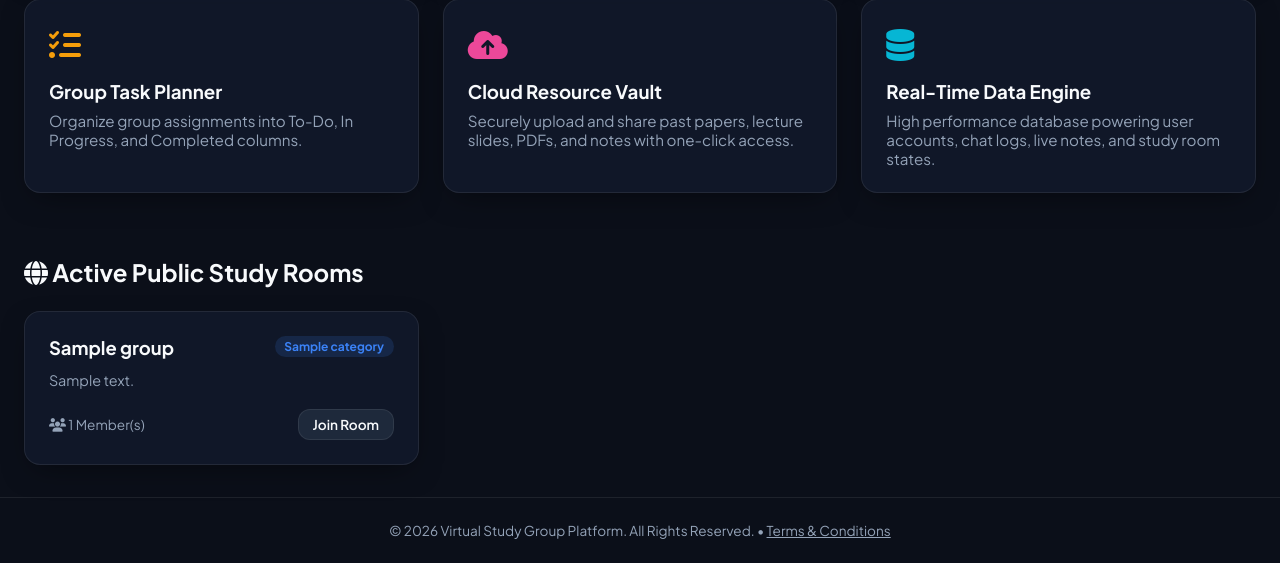
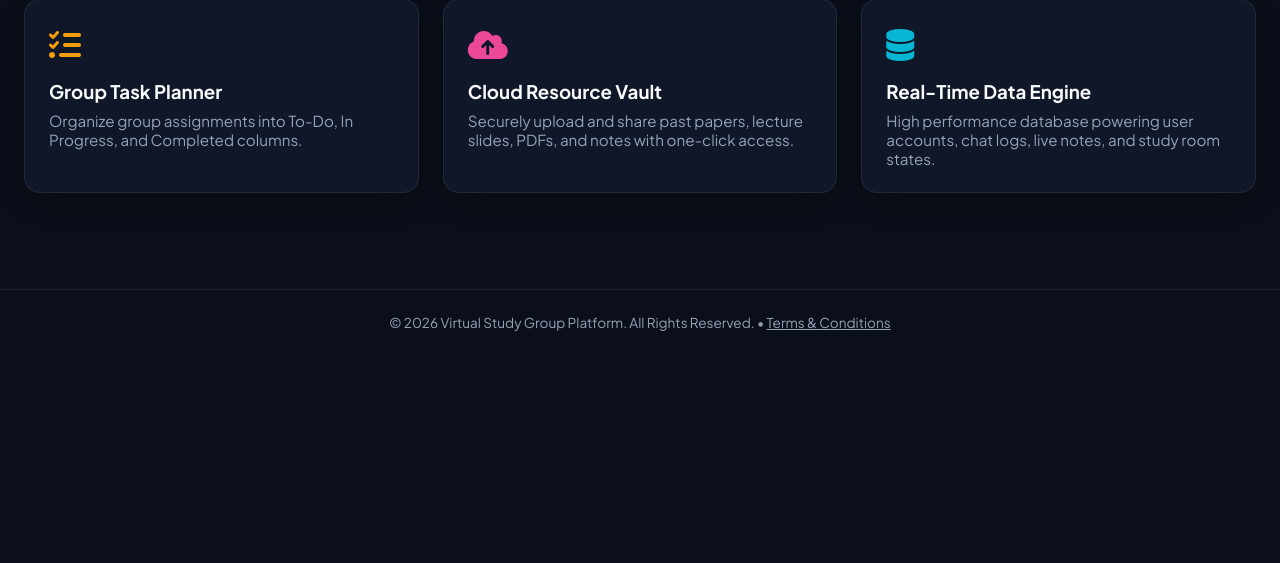
Before and after one commit to abhayvis01/Virtual-Study-Group, a Flask app: page / in a window 1280 px wide. Shown: the part 846-1409 px from the top of the page. After the commit the page ends 1177 px from the top, so only its background shows below. Run offline with Flask 3, Linux system fonts and the light colour scheme; a database or web service that is not in the repository returns one stand-in record (values such as "Sample title"); some libraries are stand-ins or nearby versions.

Commit message:
Remove active public study rooms section from homepage landing

```diff
--- a/Virtual-Study-Group-main/app/templates/index.html
+++ b/Virtual-Study-Group-main/app/templates/index.html
@@ -84,33 +84,4 @@
 
   </div>
 </section>
-
-<!-- Active Public Rooms -->
-{% if public_groups %}
-<section>
-  <h2 style="margin-bottom: 1.5rem; font-weight: 700;"><i class="fa-solid fa-globe"></i> Active Public Study Rooms</h2>
-  <div class="grid-3">
-    {% for g in public_groups %}
-      <div class="card">
-        <div style="display: flex; justify-content: space-between; align-items: flex-start; margin-bottom: 0.75rem;">
-          <h3 style="font-size: 1.15rem; font-weight: 700;">{{ g.name }}</h3>
-          <span style="background: rgba(59, 130, 246, 0.15); color: #3b82f6; padding: 0.2rem 0.6rem; border-radius: 12px; font-size: 0.75rem; font-weight: 700;">
-            {{ g.category }}
-          </span>
-        </div>
-        <p style="color: var(--text-secondary); font-size: 0.9rem; margin-bottom: 1.25rem;">
-          {{ g.description[:100] }}{% if g.description|length > 100 %}...{% endif %}
-        </p>
-        <div style="display: flex; justify-content: space-between; align-items: center;">
-          <span style="font-size: 0.85rem; color: var(--text-secondary);">
-            <i class="fa-solid fa-users"></i> {{ g.members|length }} Member(s)
-          </span>
-          <a href="{{ url_for('auth.login') }}" class="btn btn-secondary btn-sm">Join Room</a>
-        </div>
-      </div>
-    {% endfor %}
-  </div>
-</section>
-{% endif %}
-
 {% endblock %}
```
